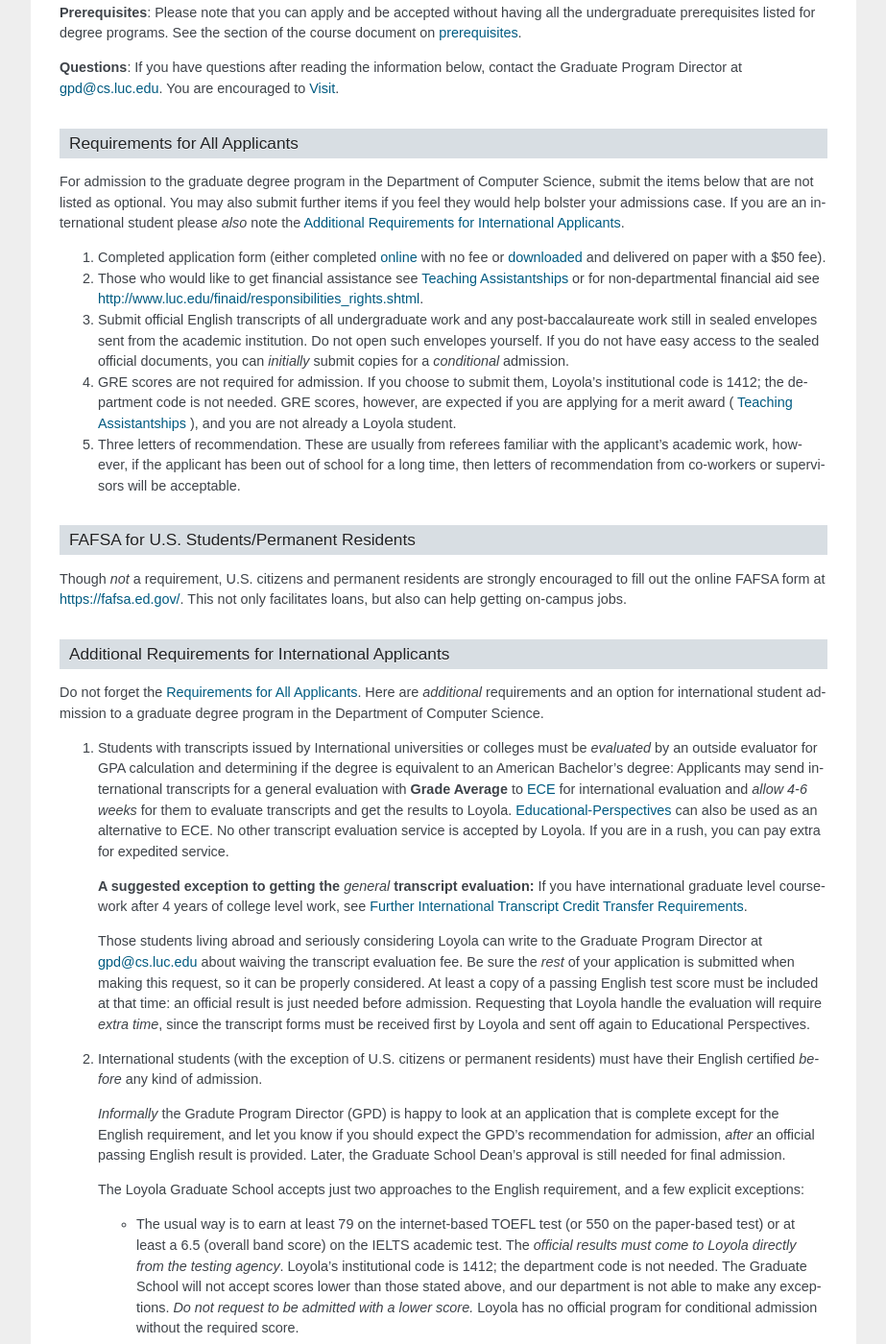
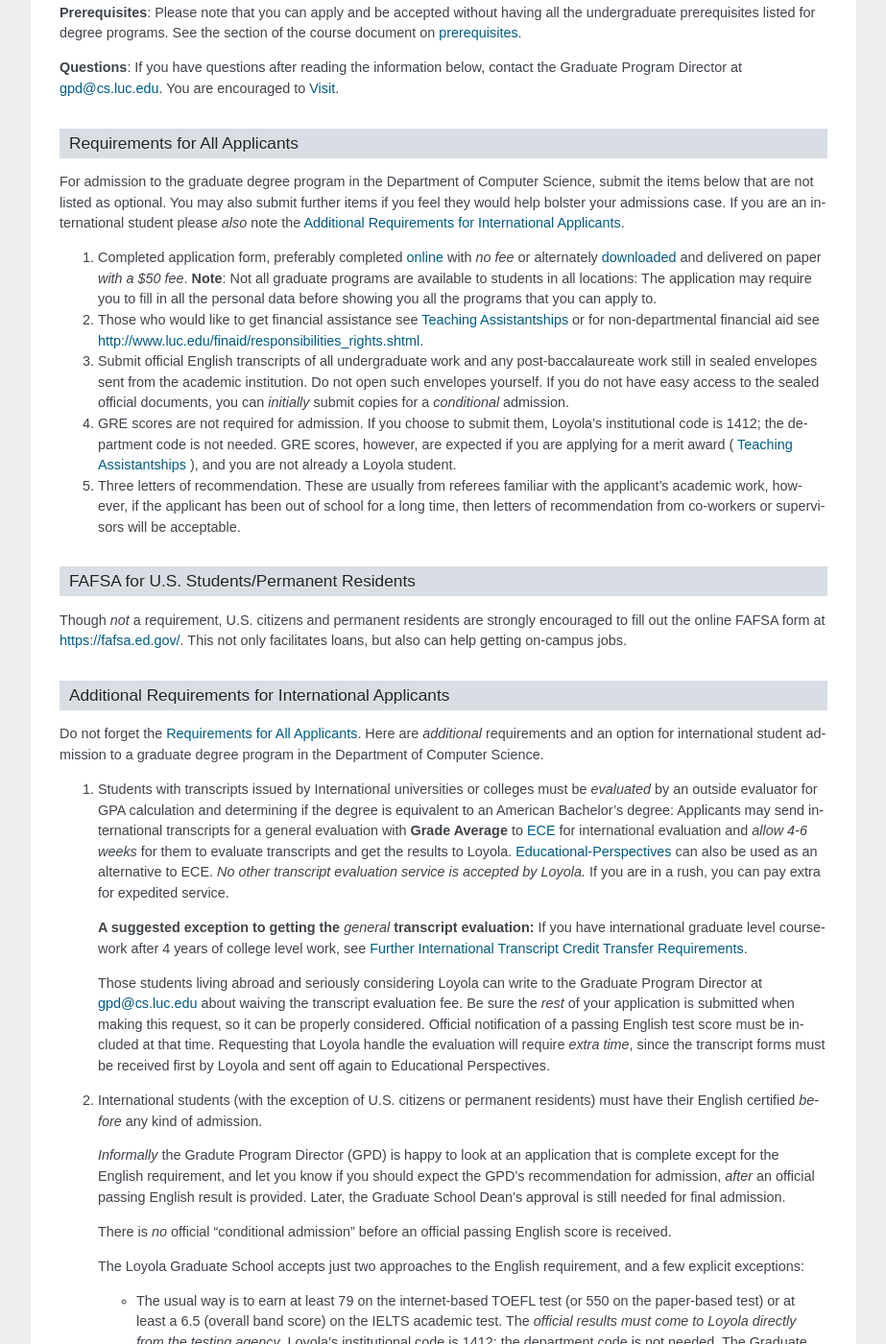
Before and after one commit to LoyolaChicagoCS/gradhandbook, a Sphinx documentation site: the page built from source/prospective_students.rst, in a window 1280 px wide and 1400 px high, scrolled down 728 px. Shown: the whole window at 96% size, without its empty margins (198-1121 px from the left). Built offline with Sphinx 7.4.7, drawn with Linux system fonts in a browser that asks for light colours; some of the changed text lies outside the part shown.

Commit message:
prospective student online app and english

```diff
--- a/source/prospective_students.rst
+++ b/source/prospective_students.rst
@@ -76,10 +76,14 @@
 If you are an international student please *also* note the
 :ref:`additional_requirements_for_international_applicants`.
 
-#.   Completed application form (either completed
-     `online <https://gpem.luc.edu/apply/>`_ with no fee or
+#.   Completed application form, preferably completed
+     `online <https://gpem.luc.edu/apply/>`_ with *no fee* or alternately
      `downloaded <http://www.luc.edu/gpem/applications/gpemapplication.pdf>`_
-     and delivered on paper with a $50 fee).
+     and delivered on paper *with a $50 fee*.
+     **Note**:  Not all graduate programs are available to students in all locations:
+     The application may require you to fill in all the personal
+     data before showing you all the programs that you can apply to.
+
 #.   Those who would like to get financial assistance see
      :ref:`teaching_assistantships` or for non-departmental
      financial aid see http://www.luc.edu/finaid/responsibilities_rights.shtml.
@@ -134,8 +138,9 @@
      for international evaluation and *allow 4-6 weeks*
      for them to evaluate transcripts and get the results to Loyola.
      `Educational-Perspectives <http://edperspective.org/>`_
-     can also be used as an alternative to ECE. No other transcript evaluation
-     service is accepted by Loyola.  If you are in a rush, you can pay extra
+     can also be used as an alternative to ECE.
+     *No other transcript evaluation service is accepted by Loyola.*
+     If you are in a rush, you can pay extra
      for expedited service.
 
      **A suggested exception to getting the** *general* **transcript evaluation:**
@@ -146,8 +151,8 @@
      Graduate Program Director at gpd@cs.luc.edu about waiving the
      transcript evaluation fee. Be sure the *rest* of your application is
      submitted when making this request, so it can be properly considered.
-     At least a copy of a passing English test score must be included at that
-     time:  an official result is just needed before admission.
+     Official notification of a passing English test score must be included at that
+     time.
      Requesting that Loyola handle the evaluation will require *extra time*,
      since the transcript forms must be received first by Loyola
      and sent off again to Educational Perspectives.
@@ -160,6 +165,9 @@
      recommendation for admission, *after* an
      official passing English result is provided.
      Later, the Graduate School Dean's approval is still needed for final admission.
+
+     There is *no* official "conditional admission" before an official passing
+     English score is received.
 
      The Loyola Graduate School accepts just two approaches to the English
      requirement, and a few explicit exceptions:
@@ -176,6 +184,9 @@
          *Do not request to be admitted with a lower score.*
          Loyola has no official program for conditional admission
          without the required score.
+
+         Having your university courses officially offered in English does *not*
+         exempt you -- though it should make pasing the English exam easier.
 
          You can *retake* an English exam as many times as you need
          *before* admission to get up to a passing grade.
@@ -238,7 +249,7 @@
 be sure to leave time to get the necessary official English test results and
 transcript evaluations to Loyola before admission,
 and allow time after admission for obtaining a visa.  If the process takes too
-long, you can roll your admission over to the next semester.
+long, you can request to roll your admission over to the next semester.
 
 
 .. index:: program costs
```
